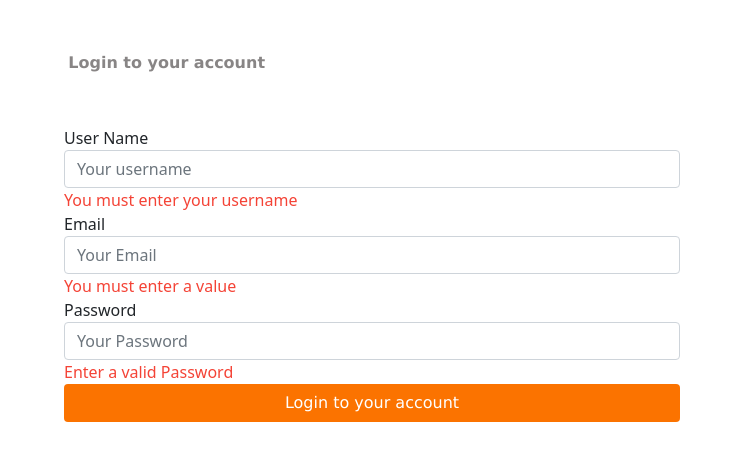
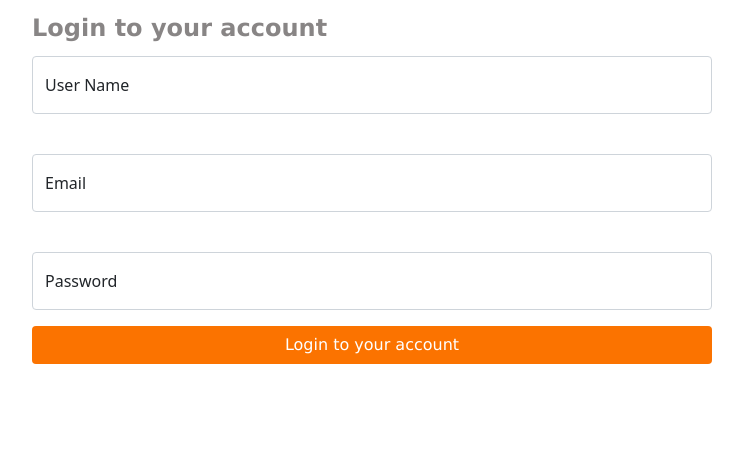
Before and after one commit to Shirllie-Apiyo/Login-Page, an Angular app: page /login in a window 1280 px wide. Shown: the top 460 px of the page, without its empty margins (268-1011 px from the left). Built offline with nearby package versions, Linux system fonts and the light colour scheme.

Commit message:
added floating input

```diff
--- a/src/app/app.module.ts
+++ b/src/app/app.module.ts
@@ -6,6 +6,7 @@ import { AppComponent } from './app.component';
 import { LogInComponent } from './log-in/log-in.component';
 import { BrowserAnimationsModule } from '@angular/platform-browser/animations';
 import {MatFormFieldModule} from '@angular/material/form-field';
+import { ReactiveFormsModule } from '@angular/forms';
 
 @NgModule({
   declarations: [
@@ -16,7 +17,8 @@ import {MatFormFieldModule} from '@angular/material/form-field';
     BrowserModule,
     AppRoutingModule,
     BrowserAnimationsModule,
-    MatFormFieldModule
+    MatFormFieldModule,
+    ReactiveFormsModule
   ],
   providers: [],
   bootstrap: [AppComponent]
--- a/src/app/log-in/log-in.component.css
+++ b/src/app/log-in/log-in.component.css
@@ -1,14 +1,13 @@
 .log {
   color: #888585;
-  margin: 3px;
   font-family: Verdana, Geneva, Tahoma, sans-serif;
-  font-size: 100%;
-  text-align: center;
+  font-size: 150%;
+  text-align: start;
   font-weight: bold;
 }
 .container {
-  width: 50%;
-  height: 40%;
+  width: 55%;
+  height: 50%;
 }
 .btn {
   background-color: #fb7300;
@@ -16,3 +15,12 @@
   font-size: 16px;
   font-family: Verdana, Geneva, Tahoma, sans-serif;
 }
+#username {
+  padding: 2%;
+}
+#email {
+  padding: 2%;
+}
+#password {
+  padding: 2%;
+}
--- a/src/app/log-in/log-in.component.html
+++ b/src/app/log-in/log-in.component.html
@@ -1,55 +1,49 @@
-<!-- <div class ="container-fluid">
-    <div class="row">
-        <div class="col-12 md-3">
-
-        </div>
-
+<div class="container justify-content-center mt-3">
+    <div class="mb-3 align-items-center">
+        <h4 class="log">Login to your account</h4>
     </div>
 
-</div> -->
-<!-- <div class="form-group">
-    <label for="name">Name</label>
-    <input type="text" class="form-control" id="name"
-           required
-           [(ngModel)]="model.name" name="name">
-  </div> -->
-<div class="container justify-content-center">
-    <div class="col-md-4 py-5">
-        <h4 class="log">Login to your account</h4>
+    <form  [formGroup]="loginForm" action="" novalidate >
+        <div class="form-group mb-3">
+          <div class="form-floating ">
+            <input type="text" id="floatingInput" placeholder="Your username" formControlName="username" required class="form-control">
+            <label for="floatingInput">User Name</label>
+          </div>
+        </div><br>
+            <div *ngIf="loginForm.controls['username'].invalid && (loginForm.controls['username'].dirty || loginForm.controls['username'].touched)" required class="alert">
+              <div *ngIf="loginForm.controls['username'].errors" class="text-danger">
+              Please enter your username
+            </div>
+          </div>
 
-    </div>
+          <div class="form-group mb-3 ">
+              <div class="form-floating">
+                <input type="email" id="floatingInput" placeholder="Your Email" formControlName="email" required class="form-control">
+                <label for="floatingInput">Email</label>
+              </div>
+            </div><br>
+            <div *ngIf="loginForm.controls['email'].invalid && (loginForm.controls['email'].dirty || loginForm.controls['email'].touched)" required class="alert">
+              <div *ngIf="loginForm.controls['email'].errors" class="text-danger">
+              Please enter your email address
+            </div>
+            </div>
 
-    <form  action="" name ="loginform" novalidate class="ng-pristine ng-invalid ng-touched">
-        <div class="form-group">
-            <label for="username">User Name</label>
-            <span ng-show ="loginform.username.$dirty && loginform.username.$invalid"></span>
-            <input type="text" name="username" id="username" ng-model="Username" placeholder="Your username" required class="form-control ng-pristine ng-invalid ng-touched">
-            <mat-error *ngIf="username.invalid" class="mat-error ng-star-inserted" aria-live="polite" aria-atomic="true" id="mat-error-1">
-                {{getErrorMessage1()}}
-            </mat-error>
-            <br>
-        </div>
-
-        <div class="form-group">
-            <label for="email">Email</label>
-            <input type="email" name="email" ng-model="Email" id="email" placeholder="Your Email" required class="form-control ng-pristine ng-invalid ng-touched">
-            <mat-error *ngIf="email.invalid" class="mat-error ng-star-inserted" aria-live="polite" aria-atomic="true" id="mat-error-0">
-                {{getErrorMessage()}}
-            </mat-error>
-            <br>
-        </div>
-
-        <div class="form-group">
-            <label for="password">Password</label>
-            <input type="password" name="password" id="password" ng-model="Password" placeholder="Your Password" required class="form-control ng-pristine ng-invalid ng-touched">
-            <mat-error *ngIf="password.invalid" class="mat-error ng-star-inserted" aria-live="polite" aria-atomic="true" id="mat-error-0">
-                {{getErrorMessage2()}}
-            </mat-error>
-            <br>
-        </div>
+          <div class="form-group mb-3">
+            <div class="form-floating">
+              <input type="password" id="floatingInput" formControlName="password" placeholder="Your Password" required class="form-control">
+              <label for="floatingInput">Password</label>
+            </div>
+          </div>
+            <div *ngIf="loginForm.controls['password'].invalid && (loginForm.controls['password'].dirty || loginForm.controls['password'].touched)" required class="alert">
+              <div *ngIf="loginForm.controls['password'].errors" class="text-danger">
+              Your password must contain numbers, letters and special characters
+            </div>
+          </div>
 
 
-        <button ng-disabled="loginform.$invalid" onclick="alert('OK');" class=".btn.btn-primary btn" style="width: 100%;">Login to your account</button>
+        <div class="mb-3">
+        <button ng-disabled="loginForm.$invalid" onclick="alert('OK');" class=".btn.btn-primary btn" style="width: 100%;">Login to your account</button>
+      </div>
 
     </form>
 </div>
--- a/src/app/log-in/log-in.component.ts
+++ b/src/app/log-in/log-in.component.ts
@@ -1,5 +1,6 @@
 import { Component, OnInit } from '@angular/core';
 import {FormControl, Validators} from '@angular/forms';
+import { FormGroup,  FormBuilder } from '@angular/forms';
 
 @Component({
   selector: 'app-log-in',
@@ -7,35 +8,37 @@ import {FormControl, Validators} from '@angular/forms';
   styleUrls: ['./log-in.component.css']
 })
 export class LogInComponent implements OnInit {
-  email = new FormControl('', [Validators.required, Validators.email, ]);
-  username = new FormControl('', [Validators.required,  ]);
-  password = new FormControl('', [Validators.required,  ]);
+  loginForm!:FormGroup
+  // email = new FormControl('', Validators.required );
+  // username = new FormControl('', Validators.required );
+  // password = new FormControl('', Validators.required );
 
 
-  getErrorMessage() {
-    if (this.email.hasError('required')) {
-      return 'You must enter a value';
-    }
+  // getErrorMessage() {
+  //   if (this.email.hasError('required')) {
+  //     return 'You must enter a value';
+  //   }
 
-    return this.email.hasError('email') ? 'Not a valid email' : '';
-  }
-  getErrorMessage1() {
-    if (this.username.hasError('required')) {
-      return 'You must enter your username';
-    }
+  //   return this.email.hasError('email') ? 'Not a valid email' : '';
+  // }
 
-    return this.username.hasError('username') ? 'Not a valid username' : '';
-  }
-  getErrorMessage2() {
-    if (this.username.hasError('required')) {
-      return 'Enter a valid Password';
-    }
+  // getErrorMessage2() {
+  //   if (this.username.hasError('required')) {
+  //     return 'Enter a valid Password';
+  //   }
 
-    return this.username.hasError('username') ? 'Password must contain, letters numbers and symbols' : '';
-  }
+  //   return this.username.hasError('username') ? 'Password must contain, letters numbers and symbols' : '';
+  // }
 
 
-  constructor() { }
+  constructor(private fb:FormBuilder) {this.createForm(); }
+  createForm(){
+    this.loginForm =this.fb.group({
+      username:['',Validators.required],
+      email:['',Validators.required],
+      password:['',Validators.required],
+    });
+  }
 
   ngOnInit(): void {
   }
```
